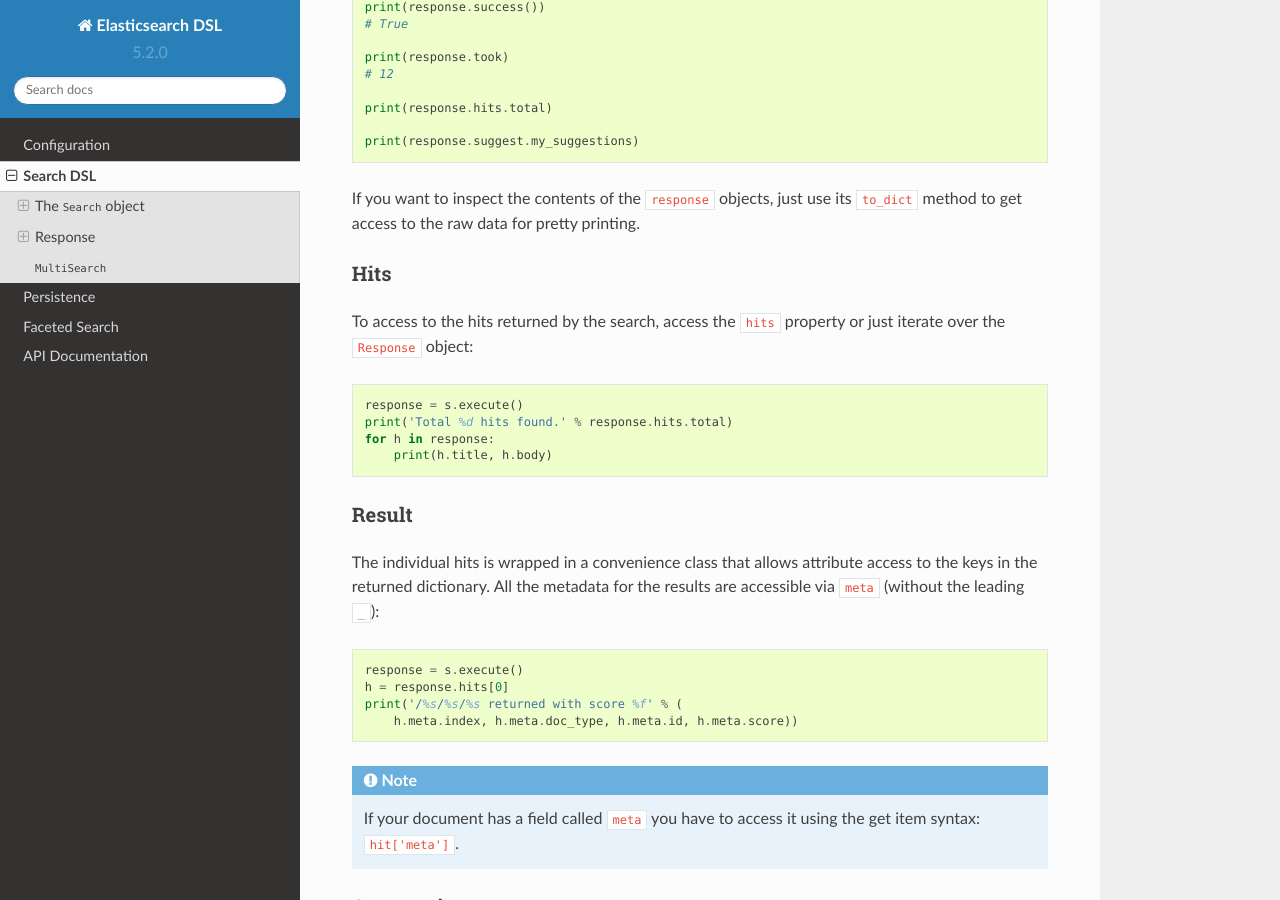
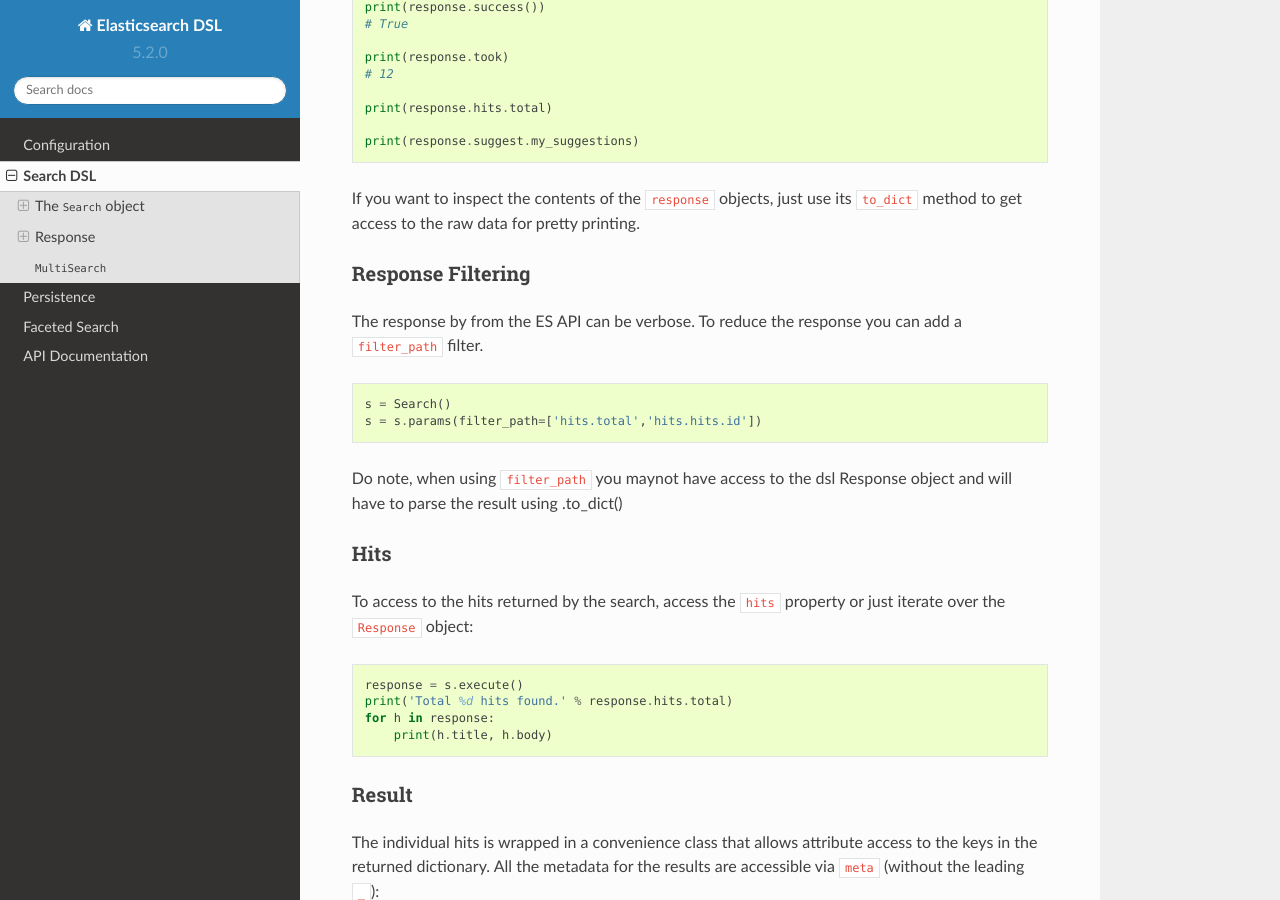
Before and after one commit to elastic/elasticsearch-dsl-py, a Sphinx documentation site: the page built from docs/search_dsl.rst, in a window 1280 px wide and 900 px high, scrolled down 8672 px. Built offline with Sphinx 7.4.7 and the Read the Docs theme 2.0.0, drawn with Linux system fonts in a browser that asks for light colours.

Commit message:
Documentation for filter_path

```diff
--- a/docs/search_dsl.rst
+++ b/docs/search_dsl.rst
@@ -494,6 +494,18 @@
 If you want to inspect the contents of the ``response`` objects, just use its
 ``to_dict`` method to get access to the raw data for pretty printing.
 
+Response Filtering
+~~~~~~~~~~~~~~~~~~
+The response by from the ES API can be verbose. To reduce the response
+you can add a ``filter_path`` filter.
+
+.. code:: python
+
+    s = Search()
+    s = s.params(filter_path=['hits.total','hits.hits.id'])
+
+Do note, when using ``filter_path`` you maynot have access to the dsl Response object
+and will have to parse the result using .to_dict()
 
 Hits
 ~~~~
```
